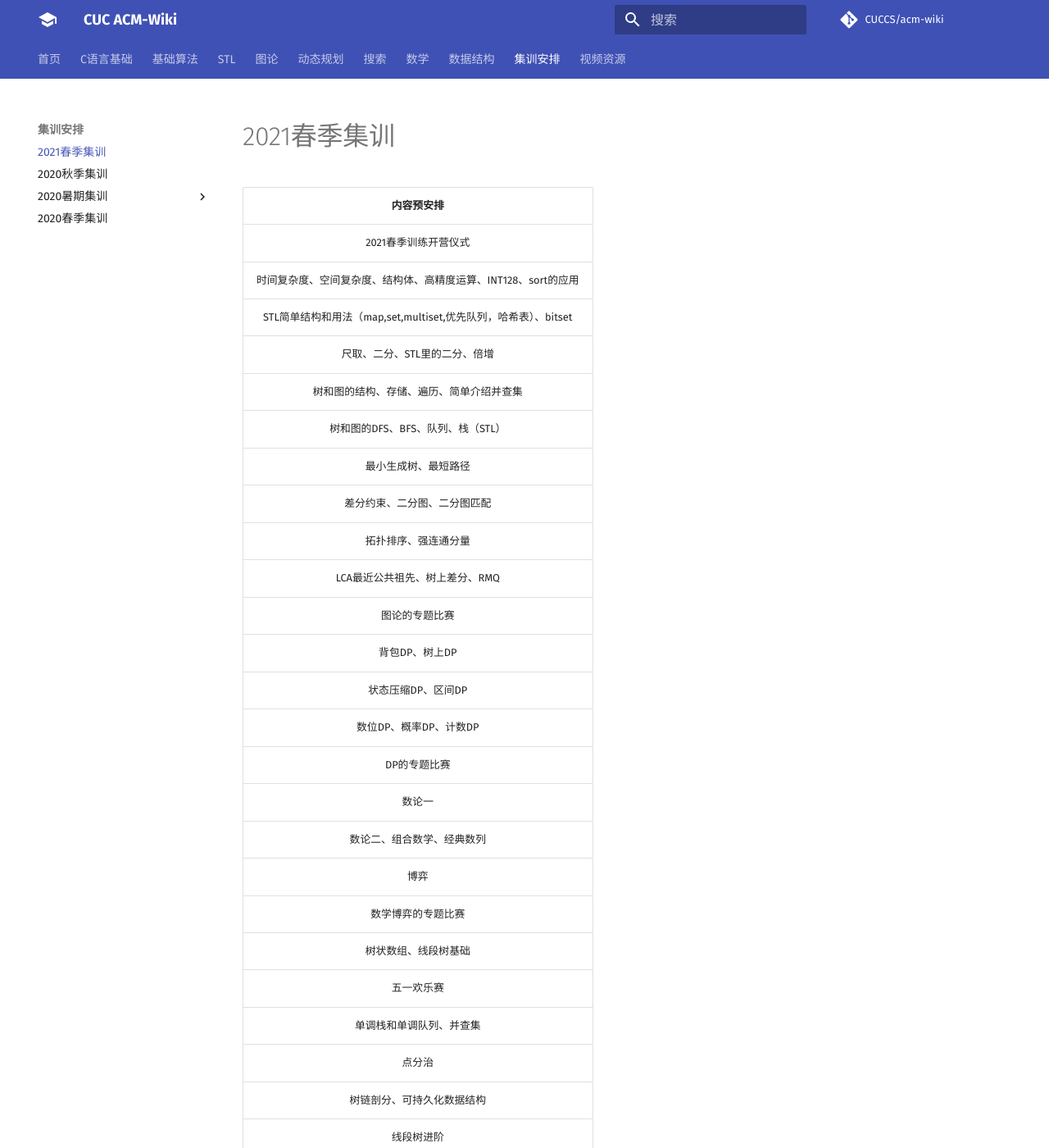
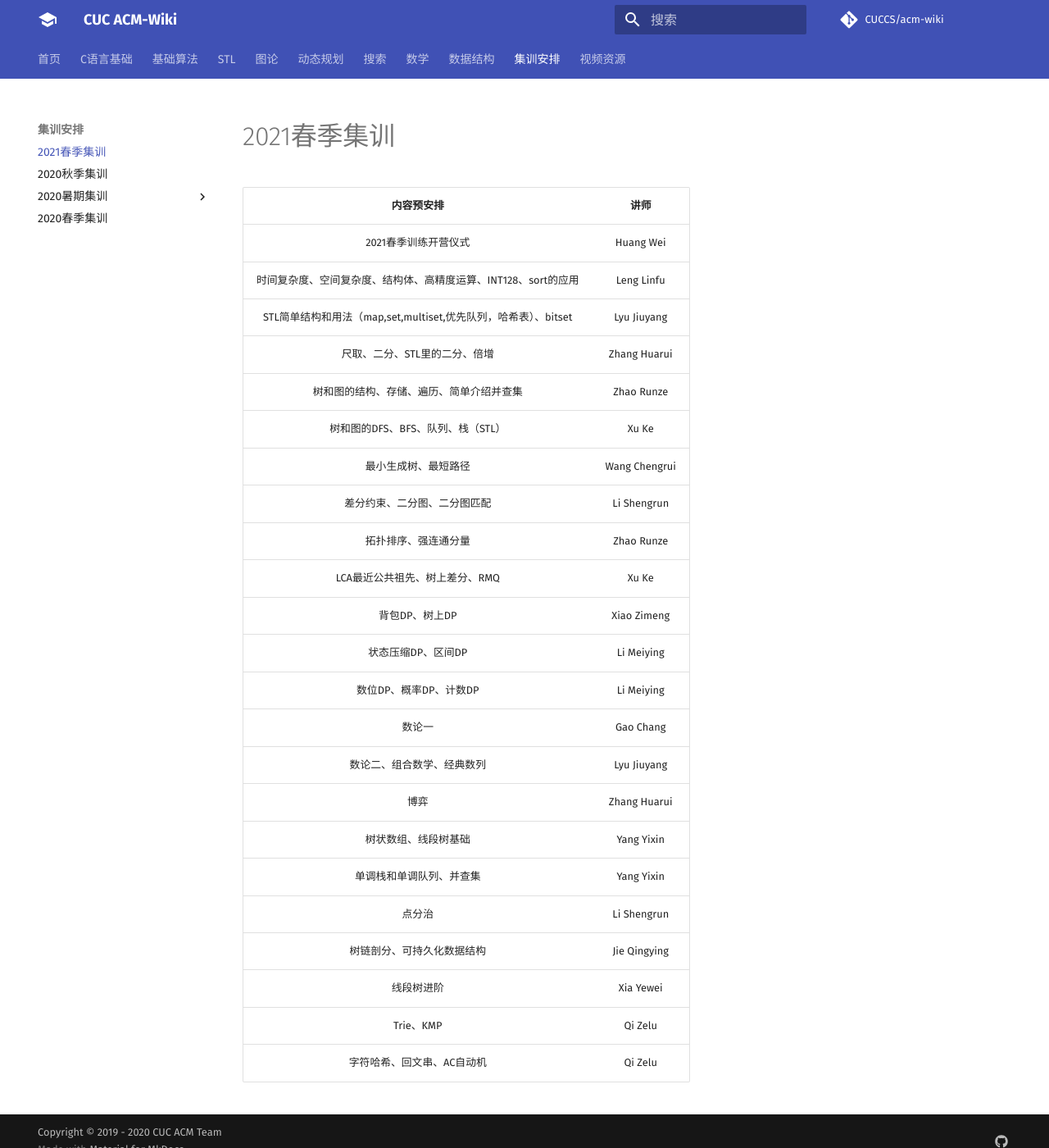
Before and after one commit to CUCCS/acm-wiki, an MkDocs documentation site: the page built from docs/training/2021Spring.md, in a window 1280 px wide and 1400 px high. Shown: the whole window at 82% size. Built offline with MkDocs 1.6.1 and Material for MkDocs 9.7.7, drawn with Linux system fonts in a browser that asks for light colours; comment, search, counter and statistics services are not loaded.

Commit message:
更新了2021春季训练讲师名单

```diff
--- a/docs/training/2021Spring.md
+++ b/docs/training/2021Spring.md
@@ -1,30 +1,25 @@
-|内容预安排|
-|:--:|
-| 2021春季训练开营仪式                                           |
-| 时间复杂度、空间复杂度、结构体、高精度运算、INT128、sort的应用 |
-| STL简单结构和用法（map,set,multiset,优先队列，哈希表）、bitset |
-| 尺取、二分、STL里的二分、倍增                                  |
-| 树和图的结构、存储、遍历、简单介绍并查集                       |
-| 树和图的DFS、BFS、队列、栈（STL）                              |
-| 最小生成树、最短路径                                           |
-| 差分约束、二分图、二分图匹配                                   |
-| 拓扑排序、强连通分量                                           |
-| LCA最近公共祖先、树上差分、RMQ                                 |
-| 图论的专题比赛                                                 |
-| 背包DP、树上DP                                                 |
-| 状态压缩DP、区间DP                                             |
-| 数位DP、概率DP、计数DP                                         |
-| DP的专题比赛                                                   |
-| 数论一                                                         |
-| 数论二、组合数学、经典数列                                     |
-| 博弈                                                           |
-| 数学博弈的专题比赛                                             |
-| 树状数组、线段树基础                                           |
-| 五一欢乐赛                                                     |
-| 单调栈和单调队列、并查集                                       |
-| 点分治                                                         |
-| 树链剖分、可持久化数据结构                                     |
-| 线段树进阶                                                     |
-| 数据结构专题比赛                                               |
-| Trie、KMP                                                      |
-| 字符哈希、回文串、AC自动机                                     |
+|内容预安排|讲师|
+|:--:|:--:|
+| 2021春季训练开营仪式                                           |Huang Wei|
+| 时间复杂度、空间复杂度、结构体、高精度运算、INT128、sort的应用 |Leng Linfu|
+| STL简单结构和用法（map,set,multiset,优先队列，哈希表）、bitset |Lyu Jiuyang|
+| 尺取、二分、STL里的二分、倍增                                  |Zhang Huarui|
+| 树和图的结构、存储、遍历、简单介绍并查集                       |Zhao Runze|
+| 树和图的DFS、BFS、队列、栈（STL）                              |Xu Ke|
+| 最小生成树、最短路径                                           |Wang Chengrui|
+| 差分约束、二分图、二分图匹配                                   |Li Shengrun|
+| 拓扑排序、强连通分量                                           |Zhao Runze|
+| LCA最近公共祖先、树上差分、RMQ                                 |Xu Ke|
+| 背包DP、树上DP                                                 |Xiao Zimeng|
+| 状态压缩DP、区间DP                                             |Li Meiying|
+| 数位DP、概率DP、计数DP                                         |Li Meiying|
+| 数论一                                                         |Gao Chang|
+| 数论二、组合数学、经典数列                                     |Lyu Jiuyang|
+| 博弈                                                           |Zhang Huarui|
+| 树状数组、线段树基础                                           |Yang Yixin|
+| 单调栈和单调队列、并查集                                       |Yang Yixin|
+| 点分治                                                         |Li Shengrun|
+| 树链剖分、可持久化数据结构                                     |Jie Qingying|
+| 线段树进阶                                                     |Xia Yewei|
+| Trie、KMP                                                      |Qi Zelu|
+| 字符哈希、回文串、AC自动机                                     |Qi Zelu|
```
